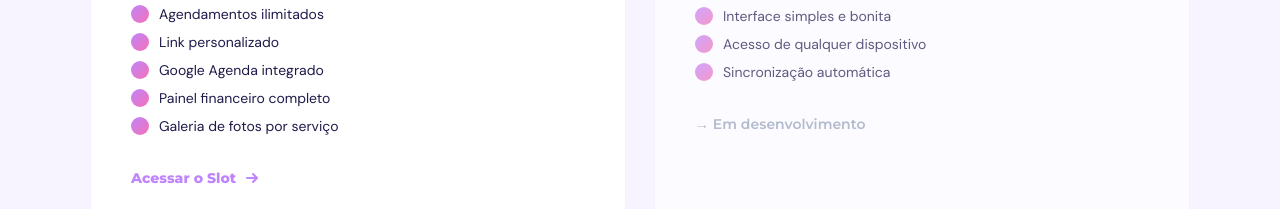
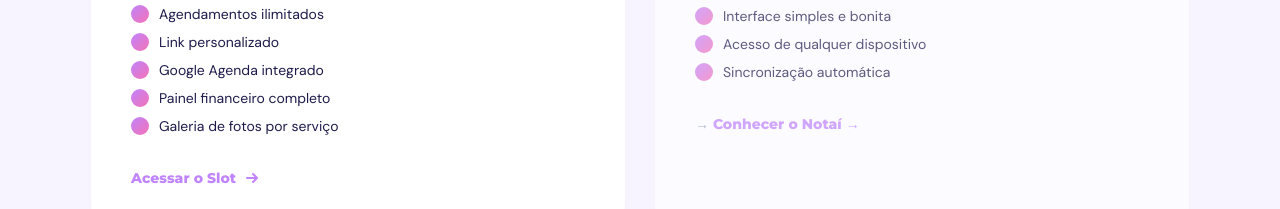
Before and after one commit to lalescabueno/lautech-site, a plain HTML site: page index.html in a window 1280 px wide. Shown: the part 1954-2163 px from the top of the page. Drawn offline with Linux system fonts and the light colour scheme.

Commit message:
Adiciona link do Notai na pagina principal

```diff
--- a/index.html
+++ b/index.html
@@ -480,7 +480,7 @@
         <li>Acesso de qualquer dispositivo</li>
         <li>Sincronização automática</li>
       </ul>
-      <span class="produto-soon-label">→ Em desenvolvimento</span>
+      <span class="produto-soon-label">→ <a href="/notai.html" style="color:var(--purple);font-family:Montserrat,sans-serif;font-weight:700;font-size:14px;text-decoration:none">Conhecer o Notaí →</a></span>
     </div>
 
   </div>
```
